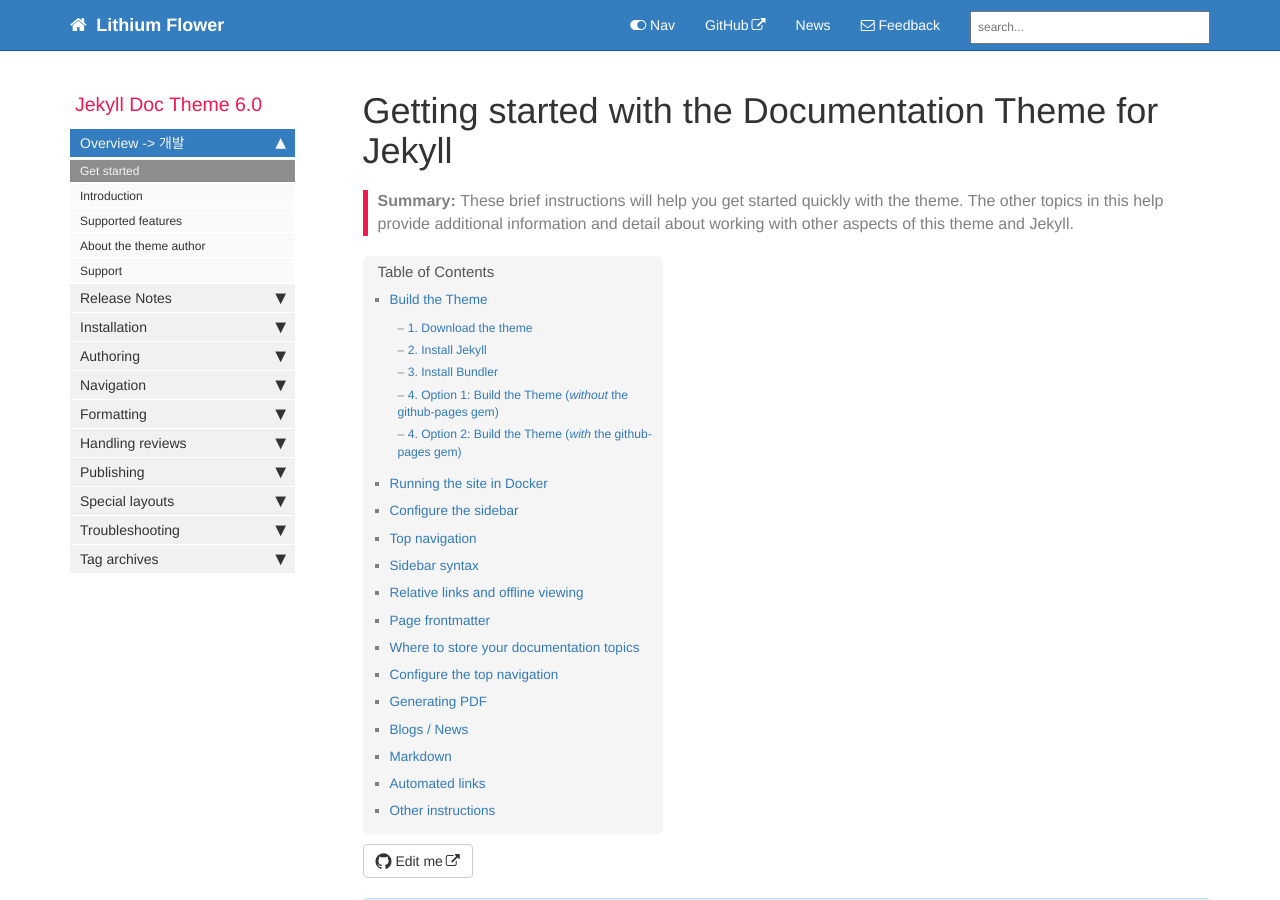
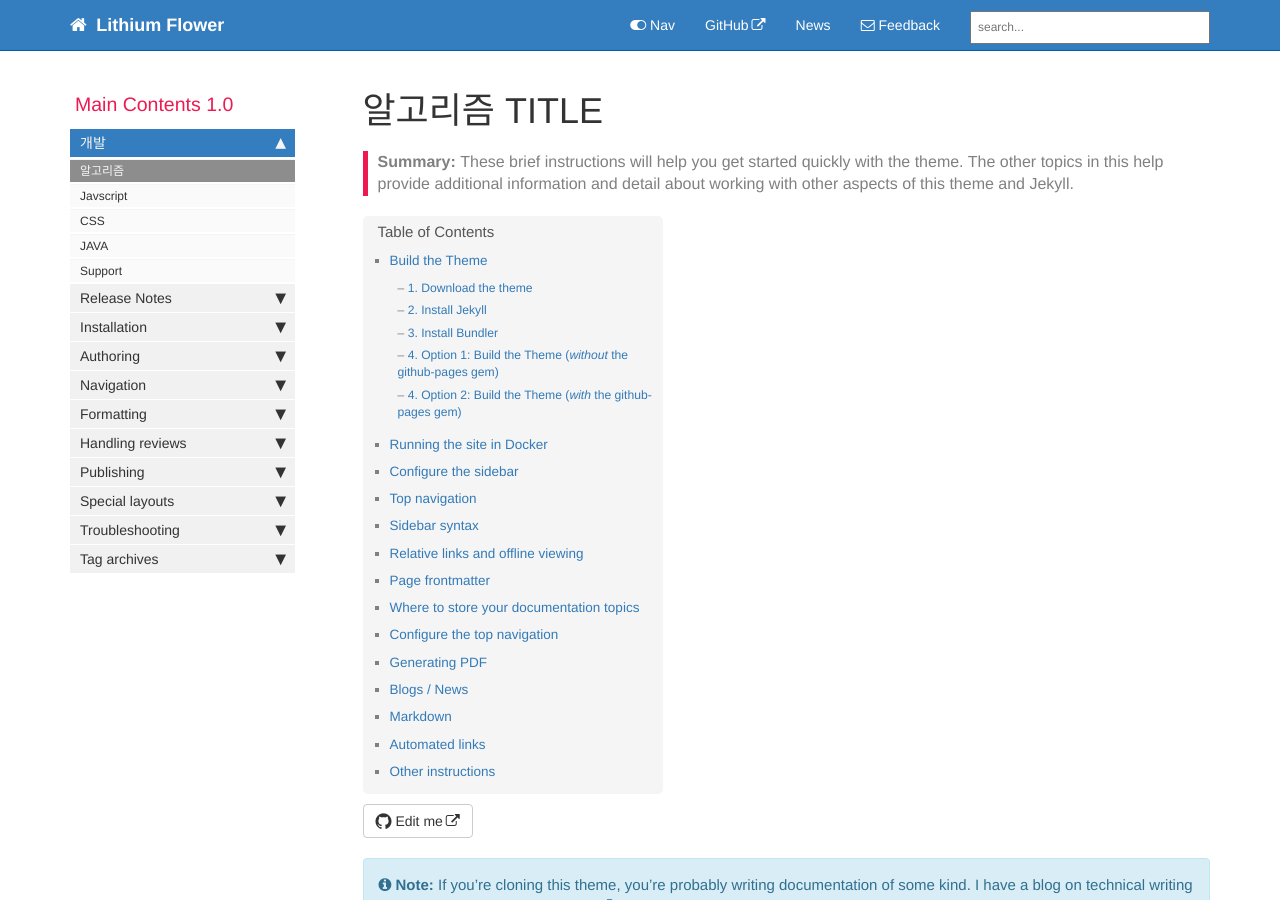
Before and after one commit to projooni/projooni.github.io, a Jekyll site: the page built from index.md, in a window 1280 px wide and 900 px high. Built offline with Jekyll 4.4.1, drawn with Linux system fonts in a browser that asks for light colours; nearby versions of some CDN libraries; comment, search, counter and statistics services are not loaded; part of the change alters nothing that is shown.

Commit message:
- main_sidebar 적용

```diff
--- /dev/null
+++ b/_data/sidebars/main_sidebar.yml
@@ -0,0 +1,295 @@
+# This is your sidebar TOC. The sidebar code loops through sections here and provides the appropriate formatting.
+
+entries:
+- title: sidebar
+  product: Main Contents
+  version: 1.0
+  folders:
+
+  - title:
+    output: pdf
+    type: frontmatter
+    folderitems:
+    - title:
+      url: /titlepage.html
+      output: pdf
+      type: frontmatter
+    - title:
+      url: /tocpage.html
+      output: pdf
+      type: frontmatter
+
+  - title: 개발
+    output: web, pdf
+    folderitems:
+
+    - title: 알고리즘
+      url: /index.html
+      output: web, pdf
+      type: homepage
+
+    - title: Javscript
+      url: /mydoc_introduction.html
+      output: web, pdf
+
+    - title: CSS
+      url: /mydoc_supported_features.html
+      output: web, pdf
+
+    - title: JAVA
+      url: /mydoc_about.html
+      output: web, pdf
+
+    - title: Support
+      url: /mydoc_support.html
+      output: web, pdf
+
+  - title: Release Notes
+    output: web, pdf
+    folderitems:
+
+    - title: 6.0 Release notes
+      url: /mydoc_release_notes_60.html
+      output: web, pdf
+
+    - title: 5.0 Release notes
+      url: /mydoc_release_notes_50.html
+      output: web, pdf
+
+  - title: Installation
+    output: web, pdf
+    folderitems:
+
+    - title: About Ruby, Gems, Bundler, etc.
+      url: /mydoc_about_ruby_gems_etc.html
+      output: web, pdf
+
+    - title: Install Jekyll on Mac
+      url: /mydoc_install_jekyll_on_mac.html
+      output: web, pdf
+
+    - title: Install Jekyll on Windows
+      url: /mydoc_install_jekyll_on_windows.html
+      output: web, pdf
+
+  - title: Authoring
+    output: web, pdf
+
+    folderitems:
+    - title: Pages
+      url: /mydoc_pages.html
+      output: web, pdf
+
+    - title: Posts
+      url: /mydoc_posts.html
+      output: web, pdf
+
+    - title: Lists
+      url: /mydoc_lists.html
+      output: web, pdf
+
+    - title: Conditional logic
+      url: /mydoc_conditional_logic.html
+      output: web, pdf
+
+    - title: Content reuse
+      url: /mydoc_content_reuse.html
+      output: web, pdf
+
+    - title: Collections
+      url: /mydoc_collections.html
+      output: web, pdf
+
+    - title: WebStorm editor tips
+      url: /mydoc_webstorm_text_editor.html
+      output: web, pdf
+
+    - title: Atom editor tips
+      url: /mydoc_atom_text_editor.html
+      output: web, pdf
+
+  - title: Navigation
+    output: web, pdf
+
+    folderitems:
+    - title: Sidebar navigation
+      url: /mydoc_sidebar_navigation.html
+      output: web, pdf
+
+    - title: YAML tutorial in the context of Jekyll
+      url: /mydoc_yaml_tutorial.html
+      output: web, pdf
+
+    - title: Tags
+      url: /mydoc_tags.html
+      output: web, pdf
+
+    - title: Series
+      url: /mydoc_series.html
+      output: web, pdf
+
+  - title: Formatting
+    output: web, pdf
+
+    folderitems:
+    - title: Tooltips
+      url: /mydoc_adding_tooltips.html
+      output: web, pdf
+
+    - title: Alerts
+      url: /mydoc_alerts.html
+      output: web, pdf
+
+    - title: Icons
+      url: /mydoc_icons.html
+      output: web, pdf
+
+    - title: Images
+      url: /mydoc_images.html
+      output: web, pdf
+
+    - title: Code samples
+      url: /mydoc_code_samples.html
+      output: web, pdf
+
+    - title: Labels
+      url: /mydoc_labels.html
+      output: web, pdf
+
+    - title: Links
+      url: /mydoc_hyperlinks.html
+      output: web, pdf
+
+    - title: Navtabs
+      url: /mydoc_navtabs.html
+      output: web, pdf
+
+    - title: Tables
+      url: /mydoc_tables.html
+      output: web, pdf
+
+    - title: Syntax highlighting
+      url: /mydoc_syntax_highlighting.html
+      output: web, pdf
+
+    - title: Workflow maps
+      url: /mydoc_workflow_maps.html
+      output: web, pdf
+
+  - title: Handling reviews
+    output: web, pdf
+
+    folderitems:
+    - title: Commenting on files
+      url: /mydoc_commenting_on_files.html
+      output: web, pdf
+
+#    - title: Git collaboration
+#      url: /mydoc_git_collaboration
+#      output: web, pdf
+
+  - title: Publishing
+    output: web, pdf
+
+    folderitems:
+    - title: Build arguments
+      url: /mydoc_build_arguments.html
+      output: web, pdf
+
+    - title: Themes
+      url: /mydoc_themes.html
+      output: web, pdf
+
+    - title: Generating PDFs
+      url: /mydoc_generating_pdfs.html
+      output: web, pdf
+
+    - title: Help APIs and UI tooltips
+      url: /mydoc_help_api.html
+      output: web, pdf
+
+    - title: Search configuration
+      url: /mydoc_search_configuration.html
+      output: web, pdf
+
+    - title: iTerm profiles
+      url: /mydoc_iterm_profiles.html
+      output: web, pdf
+
+    - title: Pushing builds to server
+      url: /mydoc_push_build_to_server.html
+      output: web, pdf
+
+    - title: Publishing on Github Pages
+      url: /mydoc_publishing_github_pages.html
+      output: web, pdf
+
+  - title: Special layouts
+    output: web, pdf
+
+    folderitems:
+    - title: Knowledge-base layout
+      url: /mydoc_kb_layout.html
+      output: web, pdf
+
+    - title: Glossary layout
+      url: /mydoc_glossary.html
+      output: web, pdf
+
+    - title: FAQ layout
+      url: /mydoc_faq_layout.html
+      output: web, pdf
+
+    - title: Shuffle layout
+      url: /mydoc_shuffle.html
+      output: web, pdf
+
+  - title: Troubleshooting
+    output: web, pdf
+
+    folderitems:
+
+    - title: Troubleshooting
+      url: /mydoc_troubleshooting.html
+      output: web, pdf
+
+  - title: Tag archives
+    output: web
+    folderitems:
+
+    - title: Tag archives overview
+      url: /mydoc_tag_archives_overview.html
+      output: web
+
+      subfolders:
+      - title: Tag archive pages
+        output: web
+        subfolderitems:
+
+        - title: Formatting pages
+          url: /tag_formatting.html
+          output: web
+
+        - title: Navigation pages
+          url: /tag_navigation.html
+          output: web
+
+        - title: Content types pages
+          url: /tag_content_types.html
+          output: web
+
+        - title: Publishing pages
+          url: /tag_publishing.html
+          output: web
+
+        - title: Special layout pages
+          url: /tag_special_layouts.html
+          output: web
+
+        - title: Collaboration pages
+          url: /tag_collaboration.html
+          output: web
+
+        - title: Troubleshooting pages
+          url: /tag_troubleshooting.html
+          output: web
--- a/index.md
+++ b/index.md
@@ -1,8 +1,8 @@
 ---
-title: "Getting started with the Documentation Theme for Jekyll"
+title: "알고리즘 TITLE"
 keywords: sample homepage
-tags: [getting_started]
-sidebar: mydoc_sidebar
+tags: [알고리즘]
+sidebar: main_sidebar
 permalink: index.html
 summary: These brief instructions will help you get started quickly with the theme. The other topics in this help provide additional information and detail about working with other aspects of this theme and Jekyll.
 ---
```
